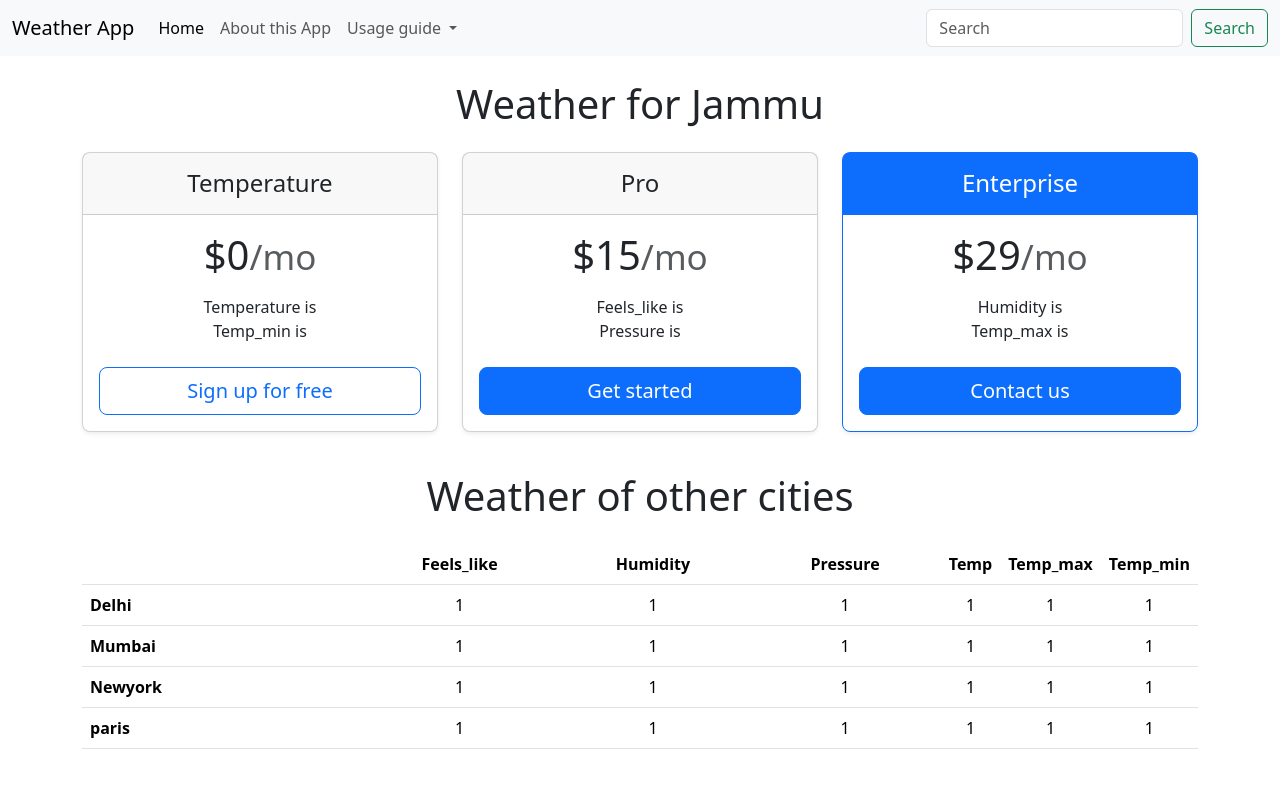
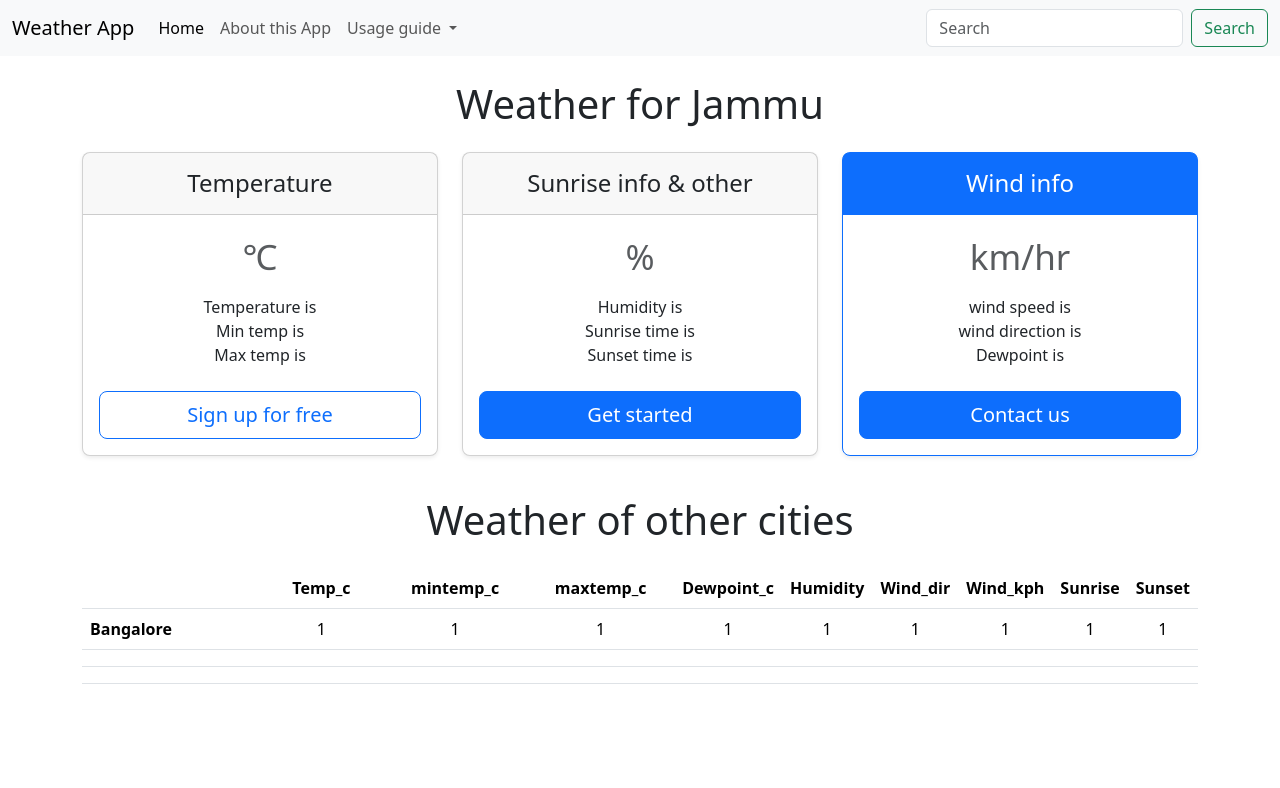
Before and after one commit to annniii7/Weather-APP, a plain HTML site: page index.html in a window 1280 px wide. Drawn offline with nearby package versions, Linux system fonts and the light colour scheme; no server answers.

Commit message:
Final changes in js

```diff
--- a/index.html
+++ b/index.html
@@ -57,10 +57,11 @@
               <h4 class="my-0 fw-normal">Temperature</h4>
             </div>
             <div class="card-body">
-              <h1 class="card-title pricing-card-title">$0<small class="text-body-secondary fw-light">/mo</small></h1>
+              <h1 class="card-title pricing-card-title"><span id="temp_c2"></span><small class="text-body-secondary fw-light"><span>&#8451;</span></small></h1>
               <ul class="list-unstyled mt-3 mb-4">
-                <li>Temperature is <span id="temp"></span></li>
-                <li>Temp_min is <span id="temp_min"></span></li>
+                <li>Temperature is <span id="temp_c"></span></li>
+                <li>Min temp is <span id="mintemp_c"></span></li>
+                <li>Max temp is <span id="maxtemp_c"></span></li>
               </ul>
               <button type="button" class="w-100 btn btn-lg btn-outline-primary">Sign up for free</button>
             </div>
@@ -69,13 +70,14 @@
         <div class="col">
           <div class="card mb-4 rounded-3 shadow-sm">
             <div class="card-header py-3">
-              <h4 class="my-0 fw-normal">Pro</h4>
+              <h4 class="my-0 fw-normal">Sunrise info & other</h4>
             </div>
             <div class="card-body">
-              <h1 class="card-title pricing-card-title">$15<small class="text-body-secondary fw-light">/mo</small></h1>
+              <h1 class="card-title pricing-card-title"> <span id="humidity2"></span><small class="text-body-secondary fw-light">%</small></h1>
               <ul class="list-unstyled mt-3 mb-4">
-                <li>Feels_like is <span id="feels_like"></span></li>
-                <li>Pressure is<span id="pressure"></span></li>
+                <li>Humidity is <span id="humidity"></span></li>
+                <li>Sunrise time is <span id="sunrise"></span></li>
+                <li>Sunset time is <span id="sunset"></span></li>
 
               </ul>
               <button type="button" class="w-100 btn btn-lg btn-primary">Get started</button>
@@ -85,13 +87,14 @@
         <div class="col">
           <div class="card mb-4 rounded-3 shadow-sm border-primary">
             <div class="card-header py-3 text-bg-primary border-primary">
-              <h4 class="my-0 fw-normal">Enterprise</h4>
+              <h4 class="my-0 fw-normal">Wind info</h4>
             </div>
             <div class="card-body">
-              <h1 class="card-title pricing-card-title">$29<small class="text-body-secondary fw-light">/mo</small></h1>
+              <h1 class="card-title pricing-card-title"><span id="wind_kph2"></span><small class="text-body-secondary fw-light">km/hr</small></h1>
               <ul class="list-unstyled mt-3 mb-4">
-                <li>Humidity is <span id="humidity"></span></li>
-                <li>Temp_max is <span id="temp_max"></span></li>
+                <li>wind speed is <span id="wind_kph"></span></li>
+                <li>wind direction is <span id="wind_dir"></span></li>
+                <li>Dewpoint is <span id="dewpoint_c"></span></li>
 
 
               </ul>
@@ -104,24 +107,31 @@
 
       <h2 class="display-6 text-center mb-4">Weather of other cities</h2>
 
-      <div class="table-responsive">
+      <div class="table-responsive table">
         <table class="table text-center">
           <thead>
             <tr>
               <th style="width: 34%;"></th>
-              <th style="width: 22%;">Feels_like</th>
+              <th style="width: 22%;">Temp_c</th>
+              <th style="width: 22%;">mintemp_c</th>
+              <th style="width: 22%;">maxtemp_c</th>
+              <th style="width: 22%;">Dewpoint_c</th>
               <th style="width: 22%;">Humidity</th>
-              <th style="width: 22%;">Pressure</th>
-              <th style="width: 22%;">Temp</th>
-              <th style="width: 22%;">Temp_max</th>
-              <th style="width: 22%;">Temp_min</th>
+              <th style="width: 22%;">Wind_dir</th>
+              <th style="width: 22%;">Wind_kph</th>
+              <th style="width: 22%;">Sunrise</th>
+              <th style="width: 22%;">Sunset</th>
 
 
             </tr>
           </thead>
           <tbody>
+            <div class="othercities">
             <tr>
-              <th scope="row" class="text-start">Delhi</th>
+              <th scope="row" class="text-start" id="othercity"></th>
+              <td>1</td>
+              <td>1</td>
+              <td>1</td>
               <td>1</td>
               <td>1</td>
               <td>1</td>
@@ -131,36 +141,33 @@
 
             </tr>
             <tr>
-              <th scope="row" class="text-start">Mumbai</th>
-              <td>1</td>
-              <td>1</td>
-              <td>1</td>
-              <td>1</td>
-              <td>1</td>
-              <td>1</td>
+              <th scope="row" class="text-start" id="othercity"></th>
+              <td></td>
+              <td></td>
+              <td></td>
+              <td></td>
+              <td></td>
+              <td></td>
+              <td></td>
+              <td></td>
+              <td></td>
 
             </tr>
+            </div>
           </tbody>
 
           <tbody>
             <tr>
-              <th scope="row" class="text-start">Newyork</th>
-              <td>1</td>
-              <td>1</td>
-              <td>1</td>
-              <td>1</td>
-              <td>1</td>
-              <td>1</td>
-
-            </tr>
-            <tr>
-              <th scope="row" class="text-start">paris</th>
-              <td>1</td>
-              <td>1</td>
-              <td>1</td>
-              <td>1</td>
-              <td>1</td>
-              <td>1</td>
+              <th scope="row" class="text-start" id="othercity"></th>
+              <td></td>
+              <td></td>
+              <td></td>
+              <td></td>
+              <td></td>
+              <td></td>
+              <td></td>
+              <td></td>
+              <td></td>
 
             </tr>
 
--- a/script.js
+++ b/script.js
@@ -1,11 +1,11 @@
 async function getWeather(city) {
-    cityname.innerHTML=city;
-    const url = 'https://open-weather13.p.rapidapi.com/city/landon/EN';
+    cityname.innerHTML = city;
+    const url = "https://weatherapi-com.p.rapidapi.com/forecast.json?q=" + city + "&days=1";
     const options = {
         method: 'GET',
         headers: {
             'x-rapidapi-key': '62dca07558mshfb4f207e4382af7p1c3708jsna517a0aaf230',
-            'x-rapidapi-host': 'open-weather13.p.rapidapi.com'
+            'x-rapidapi-host': 'weatherapi-com.p.rapidapi.com'
         }
     };
 
@@ -13,12 +13,18 @@ async function getWeather(city) {
         const response = await fetch(url, options);
         const result = await response.json();
         console.log(result);
-        temp.innerHTML = result.main.temp
-        feels_like.innerHTML = result.main.feels_like
-        temp_min.innerHTML = result.main.temp_min
-        temp_max.innerHTML = result.main.temp_max
-        pressure.innerHTML = result.main.pressure
-        humidity.innerHTML = result.main.humidity
+        temp_c.innerHTML = result.current.temp_c
+        temp_c2.innerHTML = result.current.temp_c
+        mintemp_c.innerHTML = result.forecast.forecastday[0].day.mintemp_c
+        maxtemp_c.innerHTML = result.forecast.forecastday[0].day.maxtemp_c
+        dewpoint_c.innerHTML = result.current.dewpoint_c
+        humidity.innerHTML = result.current.humidity
+        humidity2.innerHTML = result.current.humidity
+        wind_dir.innerHTML = result.current.wind_dir
+        wind_kph.innerHTML = result.current.wind_kph
+        wind_kph2.innerHTML = result.current.wind_kph
+        sunrise.innerHTML = result.forecast.forecastday[0].astro.sunrise
+        sunset.innerHTML = result.forecast.forecastday[0].astro.sunset
     } catch (error) {
         console.error(error);
     }
@@ -30,3 +36,40 @@ submit.addEventListener("click", (e) => {
 
 })
 getWeather("Jammu");
+
+async function othercityweather(city) {
+    let othercity=city;
+    document.getElementById("othercity").innerHTML=othercity
+     console.log(city);
+
+    const url = "https://weatherapi-com.p.rapidapi.com/forecast.json?q=" + city + "&days=1";
+    const options = {
+        method: 'GET',
+        headers: {
+            'x-rapidapi-key': '62dca07558mshfb4f207e4382af7p1c3708jsna517a0aaf230',
+            'x-rapidapi-host': 'weatherapi-com.p.rapidapi.com'
+        }
+    };
+    try {
+        const response = await fetch(url, options);
+        const result = await response.json();
+        console.log(result);
+        const elements = document.querySelectorAll('td');
+        const td = Array.from(elements);
+        td[0].innerHTML = result.current.temp_c
+        td[1].innerHTML = result.forecast.forecastday[0].day.mintemp_c
+        td[2].innerHTML   = result.forecast.forecastday[0].day.maxtemp_c
+        td[3].innerHTML  = result.current.dewpoint_c
+        td[4].innerHTML  = result.current.humidity
+        td[5].innerHTML  = result.current.wind_dir
+        td[6].innerHTML  = result.current.wind_kph
+        td[7].innerHTML  = result.forecast.forecastday[0].astro.sunrise
+        td[8].innerHTML  = result.forecast.forecastday[0].astro.sunset
+    } catch (error) {
+        console.error(error);
+    }
+
+}
+othercityweather("lucknow");
+othercityweather("Pune");
+othercityweather("Bangalore");
```
